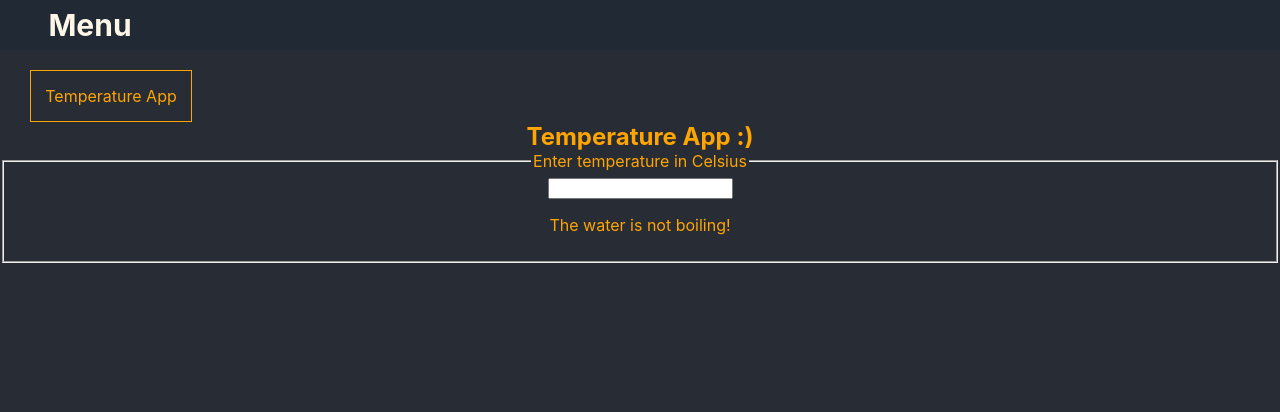
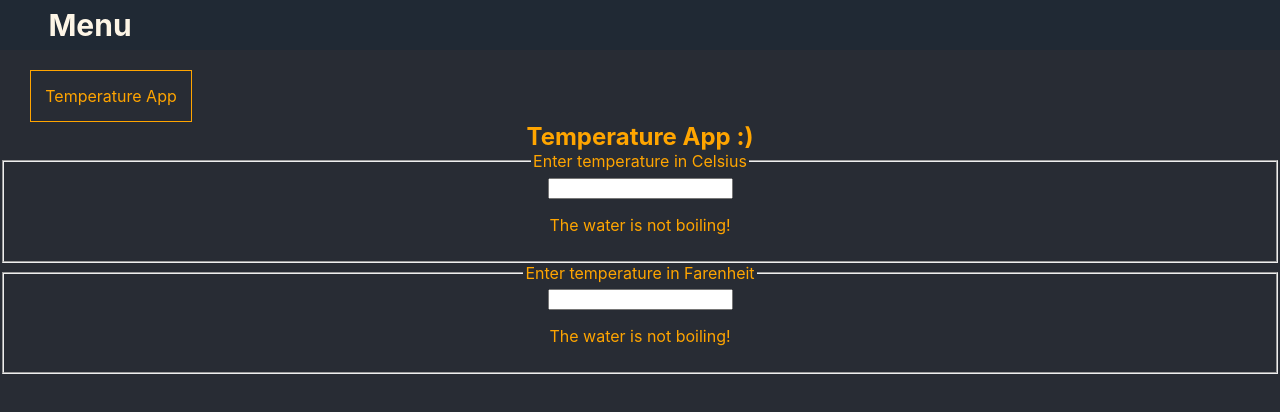
Before and after one commit to tothricsaj/react-learn-for-myself, a React (Create React App) app: page / in a window 1280 px wide. Shown: the top 412 px of the page. Built offline with nearby package versions, Linux system fonts and the light colour scheme.

Commit message:
prepared for farenheit counting

```diff
--- a/src/TemperatureAppComponent/TemperatureApp.js
+++ b/src/TemperatureAppComponent/TemperatureApp.js
@@ -1,4 +1,18 @@
 import React from 'react';
+
+const scaleName = {
+    c: 'Celsius',
+    f: 'Farenheit'
+};
+
+// Conversitation functions
+function toCelsius(fahrenheit) {
+    return (fahrenheit - 32) * 5 / 9;
+}
+
+function toFahrenheit(celsius) {
+    return (celsius * 9 / 5) + 32;
+}
 
 function BoilWaterVerdict(props) {
     if(props.celsius >= 100) {
@@ -8,7 +22,19 @@ function BoilWaterVerdict(props) {
     }
 }
 
-class Calculator extends React.Component {
+function tryConvert(temperature, convert) {
+    const input = parseFloat(temperature);
+    if (Number.isNaN(input)) {
+        return '';
+    }
+    const output = convert(input);
+    const rounded = Math.round(output * 1000) / 1000;
+    return rounded.toString();
+}
+
+//////////////////////////////////////////////////////////////
+
+class TemperatureInput extends React.Component {
     constructor(props) {
         super(props);
 
@@ -24,10 +50,13 @@ class Calculator extends React.Component {
     }
 
     render() {
+
         const temperature = this.state.temperature;
+        const scale = this.props.scale;
+
         return (
             <fieldset>
-                <legend>Enter temperature in Celsius</legend>
+                <legend>Enter temperature in {scaleName[scale]}</legend>
                 <input
                     value={temperature}
                     onChange={this.handleChange}
@@ -37,6 +66,17 @@ class Calculator extends React.Component {
                     celsius={parseFloat(temperature)}
                 />
             </fieldset>
+        );
+    }
+}
+
+class Calculator extends React.Component {
+    render() {
+        return (
+            <div>
+                <TemperatureInput scale="c" />
+                <TemperatureInput scale="f" />
+            </div>
         );
     }
 }
```
